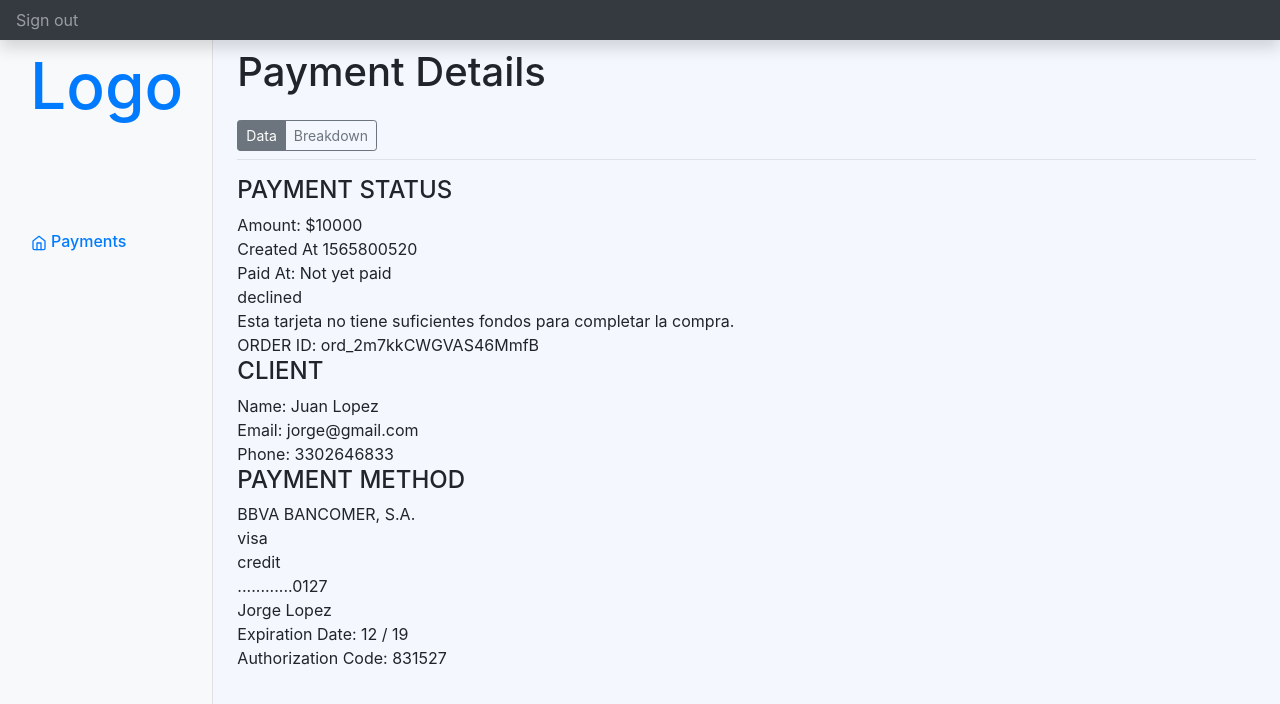
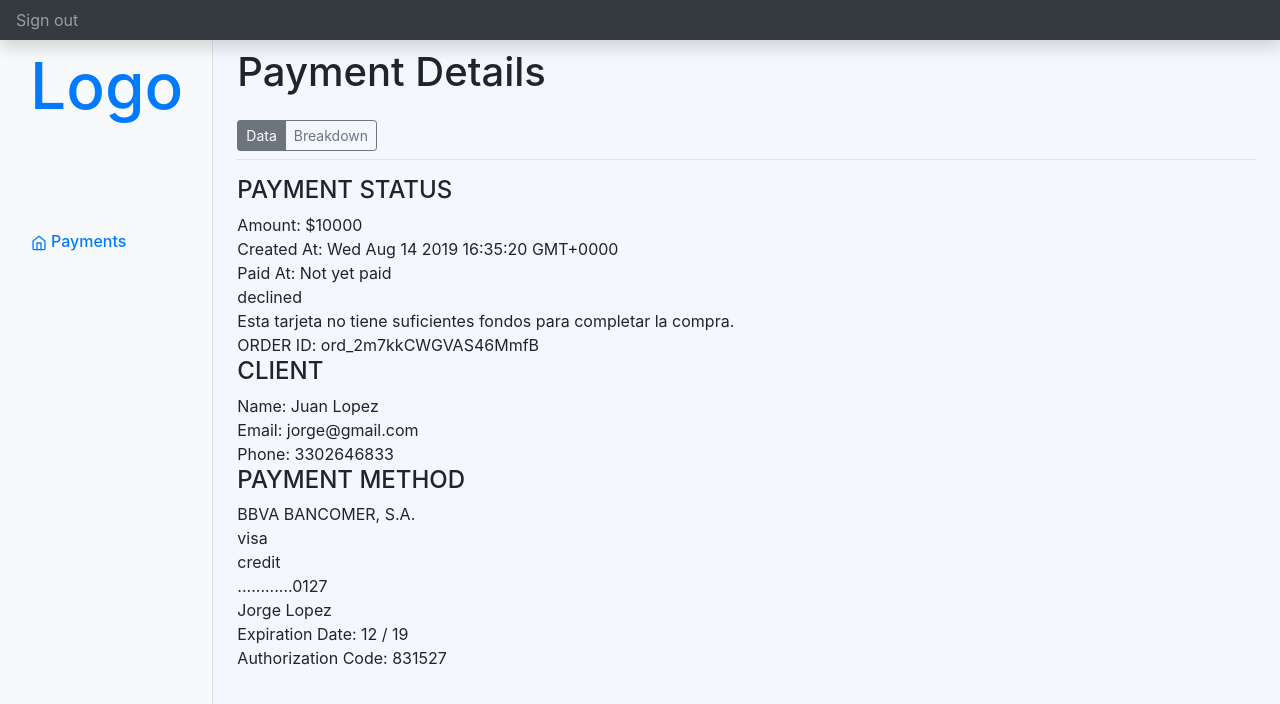
Before and after one commit to gyokebed/conekta, a React app: page /ord_2m7kkCWGVAS46MmfB in a window 1280 px wide. Shown: the top 704 px of the page. Built offline with nearby package versions, Linux system fonts and the light colour scheme.

Commit message:
Added Moment package to manage unix timestamp

```diff
--- a/package.json
+++ b/package.json
@@ -27,8 +27,10 @@
   "dependencies": {
     "bootstrap": "^4.4.1",
     "css-loader": "^3.3.2",
+    "moment": "^2.24.0",
     "react": "^16.12.0",
     "react-dom": "^16.12.0",
+    "react-moment": "^0.9.7",
     "react-router-dom": "^5.1.2",
     "style-loader": "^1.0.1"
   }
--- a/src/components/details/data.component.jsx
+++ b/src/components/details/data.component.jsx
@@ -1,4 +1,5 @@
 import React from "react";
+import Moment from "react-moment";
 
 const Data = ({ data, id }) => {
   const {
@@ -28,7 +29,9 @@ const Data = ({ data, id }) => {
       <div>
         <h4>PAYMENT STATUS</h4>
         <div>Amount: ${amount}</div>
-        <div>Created At {created}</div>
+        <div>
+          Created At: <Moment unix>{created}</Moment>
+        </div>
         <div>Paid At: {paid_at ? paid_at : "Not yet paid"}</div>
         <div>{status}</div>
         <div>{failure_message}</div>
--- a/src/components/payments/payments-table.component.jsx
+++ b/src/components/payments/payments-table.component.jsx
@@ -1,6 +1,7 @@
 import React from "react";
 import Table from "../common/table.jsx";
 import { Link } from "react-router-dom";
+import Moment from "react-moment";
 
 const PaymentsTable = ({ data }) => {
   const tableHeadItems = [
@@ -15,7 +16,7 @@ const PaymentsTable = ({ data }) => {
     { content: payment => <Link to={`${payment.id}`}>Ver</Link> },
     {
       content: payment => {
-        return `${payment.created}`;
+        return <Moment unix>{`${payment.created}`}</Moment>;
       }
     },
     {
```
Also changed, not shown: 1 other file (tests, documents, lock files or other folders).
